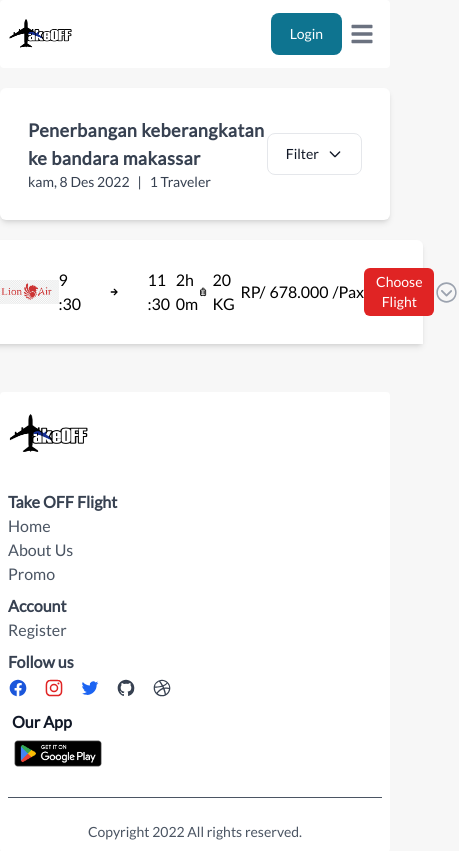
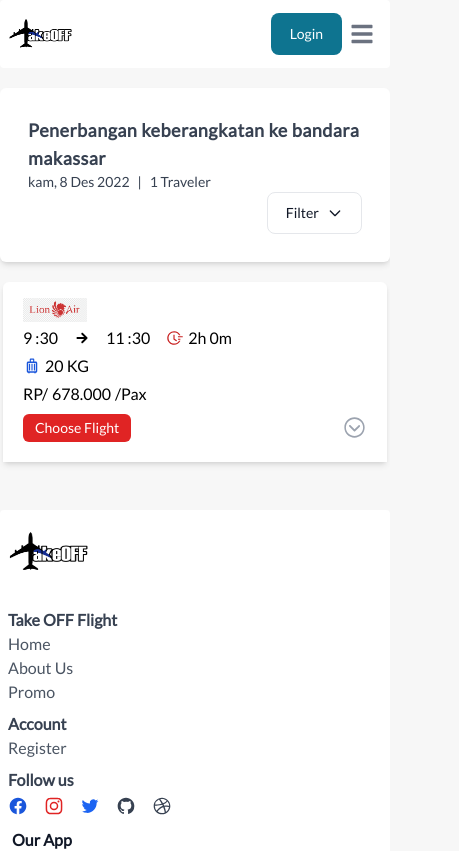
Before and after one commit to Arbyusman/flight-app, a Next.js app: page /search in a window 390 px wide. Shown: the top 851 px of the page, 459 px wide, since content can reach past the window. Built offline with nearby package versions, Linux system fonts and the light colour scheme; no server answers.

Commit message:
add confirm page and add responsive

```diff
--- a/components/searchResult.jsx
+++ b/components/searchResult.jsx
@@ -1,5 +1,5 @@
 import React, { useState } from "react";
-import { Button, Dropdown, Select } from "flowbite-react";
+import { Dropdown } from "flowbite-react";
 import {
   IoMdArrowRoundForward,
   IoIosArrowDropdown,
@@ -7,6 +7,7 @@ import {
 } from "react-icons/io";
 
 import { MdOutlineLuggage } from "react-icons/md";
+import { AiOutlineFieldTime } from "react-icons/ai";
 import { BiJoystick } from "react-icons/bi";
 import { GiBackpack } from "react-icons/gi";
 import Image from "next/image";
@@ -14,12 +15,13 @@ import logoMaskapai from "../public/images/lion_air.png";
 
 export default function SearcResult() {
   const [isOpen, setIsOpen] = useState(false);
+  const [currentIndex, setCurrentIndex] = useState();
 
   return (
     <div className="justify-center items-center flex-row">
       {/* title */}
-      <div className="flex justify-center items-center">
-        <div className="md:w-2/3 flex bg-white rounded-md mt-5 justify-between shadow-md p-7">
+      <div className="flex justify-center items-center ">
+        <div className="lg:w-2/3 w-full flex-row lg:flex bg-white rounded-md mt-5 justify-between shadow-md p-7">
           <div className="text-gray-700">
             <h1 className="font-semibold tracking-wide antialiased text-lg">
               Penerbangan keberangkatan ke bandara makassar
@@ -30,12 +32,12 @@ export default function SearcResult() {
               <p>1 Traveler</p>
             </div>
           </div>
-          <div className="gap-2 flex items-center justify-center ">
+          <div className="gap-2 flex justify-end lg:items-center lg:justify-center ">
             <Dropdown
               id="filter_tiket"
               label="Filter"
               color="gray"
-              className="py-2.5 px-2 text-sm font-medium text-gray-900 focus:outline-none bg-white rounded-lg border border-gray-200 "
+              className="md:py-2.5 md:px-2 text-sm font-medium text-gray-900 focus:outline-none bg-white rounded-lg border border-gray-200 "
             >
               <Dropdown.Item>Harga Terendah</Dropdown.Item>
               <Dropdown.Item>Harga Tertinggi</Dropdown.Item>
@@ -45,46 +47,54 @@ export default function SearcResult() {
       </div>
       {/* end title */}
       {/* ticket */}
-      <div>
       <div className="flex justify-center ">
-          <div className="md:w-2/3  bg-white rounded-t-md mt-5 shadow-md p-7">
-            <div className="flex items-center  justify-between ">
-              <Image className="w-16 flex" src={logoMaskapai} />
-              <div className="flex items-center gap-7">
+        <div className="lg:w-2/3 w-96 md:w-11/12 bg-white rounded-t-md mt-5 shadow-md py-4 px-1  lg:p-7">
+          <div className="flex-row mx-4 md:mx-0 md:flex items-center  justify-between ">
+            <Image className="w-16 flex " src={logoMaskapai} />
+            <div className="flex items-center gap-4 lg:gap-16 my-1  lg:my-0">
               <p>9 :30</p>
               <IoMdArrowRoundForward />
               <p>11 :30</p>
+              <p className="flex items-center gap-1">
+                <AiOutlineFieldTime className="text-red-700 text-lg" />
+                <p>2h 0m</p>
+              </p>
             </div>
-              <p className="flex">2h 0m</p>
-              <p className="flex gap-1 items-center">
-                <MdOutlineLuggage />
+            <p className="flex gap-1 items-center my-1 lg:my-0">
+              <MdOutlineLuggage className="text-lg text-blue-700" />
               20 KG
             </p>
-              <div className="flex gap-1 items-center">
+            <div className="flex gap-1 items-center my-1 lg:my-0">
               <p>RP/ </p>
               <p>678.000</p>
               <p>/Pax</p>
             </div>
+            <div className="flex lg:gap-10 md:gap-3 justify-between">
               <button
                 type="button"
-                className="focus:outline-none text-white bg-red-600 hover:bg-red-700 focus:ring-4 focus:ring-red-300 font-medium rounded-md text-sm px-3 py-1 "
+                className="focus:outline-none my-1 lg:my-0 text-white bg-red-600 hover:bg-red-700 focus:ring-4 focus:ring-red-300 font-medium rounded-md text-sm px-3 py-1 "
               >
                 Choose Flight
               </button>
 
               <button
                 type="button"
-                className={`text-gray-400 rounded-full  hover:shadow-2xl hover:bg-gray-100 hover:text-gray-500   ${
-                  isOpen ? "rotate-180 duration-700 " : "rotate-0 duration-700"
+                className={`text-gray-400 rounded-full my-1 lg:my-0 hover:shadow-2xl hover:bg-gray-100 hover:text-gray-500   ${
+                  isOpen && currentIndex === 1
+                    ? "rotate-180 duration-700 "
+                    : "rotate-0 duration-700"
                 } `}
-                onClick={() => setIsOpen(!isOpen)}
+                onClick={() => {
+                  setIsOpen(!isOpen);
+                  setCurrentIndex(1);
+                }}
               >
                 <IoIosArrowDropdown
                   className="w-full"
                   style={{ width: "25px", height: "25px" }}
                 />
-                <span className="sr-only">Icon description</span>
               </button>
+            </div>
           </div>
         </div>
       </div>
@@ -92,19 +102,19 @@ export default function SearcResult() {
       {/* ticket desc */}
       <div
         className={`flex justify-center duration-700 ease-in-out overflow-hidden  ${
-            isOpen ? "max-h-56" : "max-h-0"
+          isOpen && currentIndex === 1 ? "max-h-auto lg:max-h-56" : "max-h-0"
         } `}
       >
-          <div className="md:w-2/3  bg-white border-t-2   shadow-md p-7">
-            <div className="flex items-start  justify-between ">
-              <Image className="w-16 flex" src={logoMaskapai} />
-              <div className=" items-center gap-7 text-gray-600 tracking-wide antialiased">
-                <div className="flex gap-7 items-center">
+        <div className="lg:w-2/3 w-96 md:w-11/12 bg-white border-t-2   shadow-md p-7">
+          <div className=" md:flex items-start  justify-between lg:justify-around ">
+            <Image className="w-16 lg:w-24 flex " src={logoMaskapai} />
+            <div className=" items-center gap-7 text-gray-600 tracking-wide antialiased my-2">
+              <div className="flex lg:gap-20   gap-7 items-center">
                 <div>
                   <p className="font-bold text-xl">10 : 30</p>
                   <p>9 Dec 2022</p>
                 </div>
-                  <div className=" ">
+                <div className="w-36 lg:w-auto ">
                   <p className="text-md">Kendari ( KDI )</p>
                   <p className="text-sm">Haluoleo Airport</p>
                 </div>
@@ -113,12 +123,12 @@ export default function SearcResult() {
                 <IoIosTimer className="" />
                 <p> 1h:0m</p>
               </div>
-                <div className="flex gap-7 items-center">
+              <div className="flex lg:gap-20 gap-5  items-center">
                 <div>
                   <p className="font-bold text-xl">11 :30</p>
                   <p>9 Dec 2022</p>
                 </div>
-                  <div className=" ">
+                <div className=" w-36 lg:w-auto ">
                   <p className="text-md">Makassar ( UPG )</p>
                   <p className="text-sm">
                     Sultan Hasanuddin International Airport
@@ -126,16 +136,16 @@ export default function SearcResult() {
                 </div>
               </div>
             </div>
-              <div className="gap-7  text-gray-600 tracking-wide antialiased text-sm ">
-                <div className="flex gap-3 items-center my-1 ">
+            <div className="gap-7 text-gray-600 tracking-wide antialiased text-sm ">
+              <div className="flex gap-3 items-center my-1 lg:my-3 ">
                 <GiBackpack className="text-xl text-green-500" />
                 <p>Cabin Baggage 7kg</p>
               </div>
-                <div className="flex gap-3 items-center my-1">
+              <div className="flex gap-3 items-center my-1 lg:my-3">
                 <MdOutlineLuggage className="text-xl text-blue-500" />
                 <p>Baggage 20kg</p>
               </div>
-                <div className="flex gap-3 items-center my-1">
+              <div className="flex gap-3 items-center my-1 lg:my-3">
                 <BiJoystick className="text-xl text-red-500" />
                 <p>Entertainment</p>
               </div>
@@ -144,6 +154,5 @@ export default function SearcResult() {
         </div>
       </div>
     </div>
-    </div>
   );
 }
--- a/components/whyus.jsx
+++ b/components/whyus.jsx
@@ -4,13 +4,13 @@ export default function WhyUs() {
       <h5 className="flex my-6 sm:text-2xl items-center  justify-center font-semibold tracking-tight text-gray-800 ">
         Why Take Off ?
       </h5>
-      <div className="container justify-center grid-cols-2 text-sm p-0 grid  gap-4 sm:grid-cols-2 lg:grid-cols-4">
+      <div className="container justify-center md:grid-cols-2 text-sm p-0 grid  gap-4 sm:grid-cols-2 lg:grid-cols-4">
         <div
           href="#"
-          className="block p-6 md:px-10 md:py-5 h-100 max-w-md  border justify-center items-center rounded-md shadow-md "
+          className="flex-row  p-6 md:px-10 md:py-5 h-100 max-w-md  border justify-center items-center rounded-md shadow-md "
         >
           <img
-            className=""
+            className="w-24 md:w-36"
             src="https://cdn.airpaz.com/images/illustrations/simplifyBooking.svg"
             alt="img why us"
           />
@@ -26,7 +26,7 @@ export default function WhyUs() {
           className="block p-6 md:px-10 md:py-5 h-100 max-w-md  border justify-center items-center rounded-md shadow-md "
         >
           <img
-            className=""
+            className="w-24 md:w-36"
             src="https://cdn.airpaz.com/images/illustrations/simplifyBooking.svg"
           />
           <h5 className="mb-2 text-center sm:text-2xl font-bold tracking-tight text-gray-800 ">
@@ -42,7 +42,7 @@ export default function WhyUs() {
           className="block p-6 md:px-10 md:py-5 h-100 max-w-md  border justify-center items-center rounded-md shadow-md "
         >
           <img
-            className=""
+            className="w-24 md:w-36"
             src="https://cdn.airpaz.com/images/illustrations/simplifyBooking.svg"
           />
           <h5 className="mb-2 text-center sm:text-2xl font-bold tracking-tight text-gray-800 ">
@@ -57,7 +57,7 @@ export default function WhyUs() {
           className="block p-6 md:px-10 md:py-5 h-100 max-w-md  border justify-center items-center rounded-md shadow-md "
         >
           <img
-            className=""
+            className="w-24 md:w-36"
             src="https://cdn.airpaz.com/images/illustrations/simplifyBooking.svg"
           />
           <h5 className="mb-2 text-center sm:text-2xl font-bold tracking-tight text-gray-800 ">
```
Also changed, not shown: components/confirmBooking.jsx (+56 -25 lines). Lines whose indentation alone changed are shown as unchanged.
